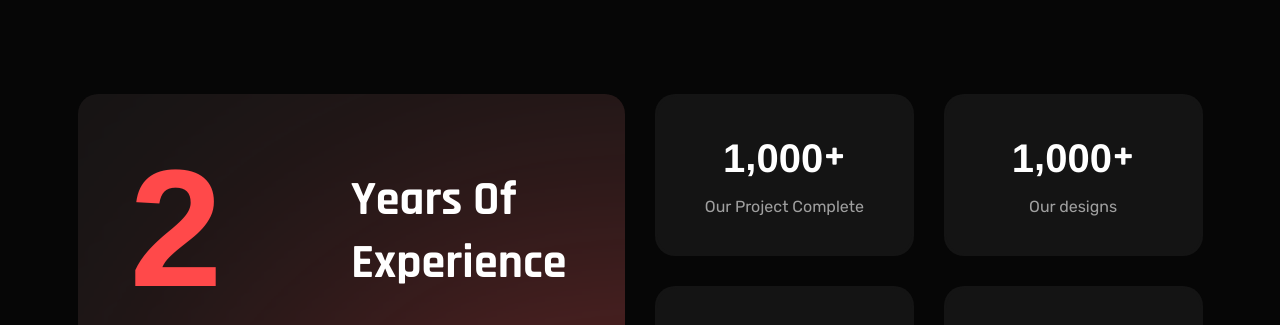
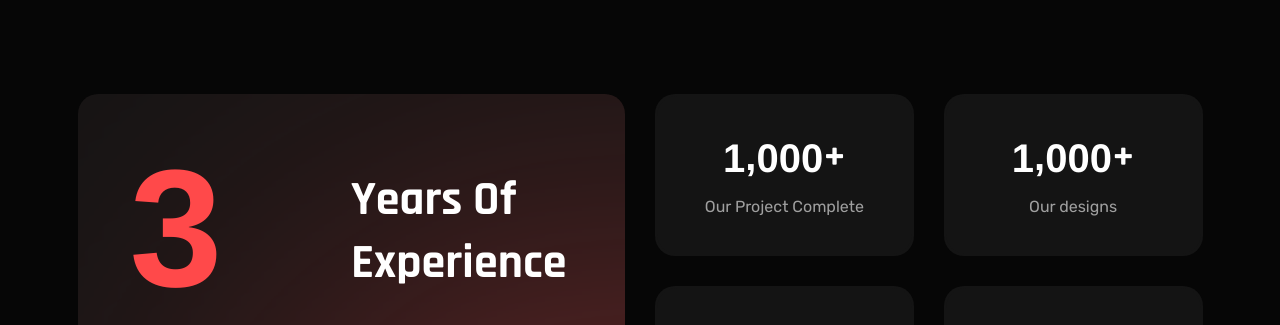
Before and after one commit to Pthun-Sampath/My-Portfolio-Website, a plain HTML site: page index.html in a window 1280 px wide. Shown: the part 1420-1745 px from the top of the page. Drawn offline with Linux system fonts and the light colour scheme; a script that the page names is missing.

Commit message:
Update index.html

```diff
--- a/index.html
+++ b/index.html
@@ -392,7 +392,7 @@
                     <div class="year-of-expariance-wrapper bg-blur-style-one tmp-scroll-trigger tmp-fade-in animation-order-1">
                         <div class="year-expariance-wrap">
                             <!-- <h2 class="year-number"><span class="counter">25 </span> </h2> -->
-                            <h2 class="counter year-number"><span class="odometer" data-count="2">00</span>
+                            <h2 class="counter year-number"><span class="odometer" data-count="3">00</span>
                             </h2>
                             <h3 class="year-title">Years Of <br> experience</h3>
                         </div>
```
